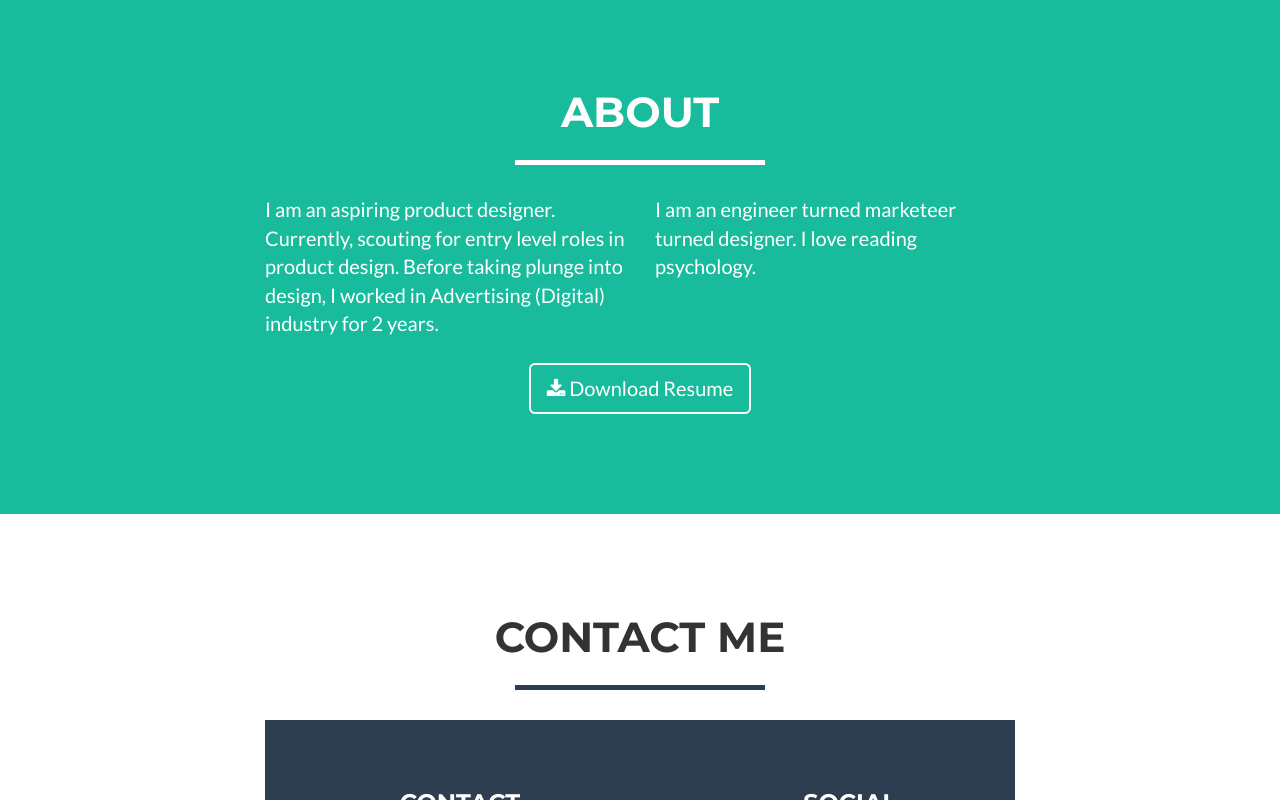
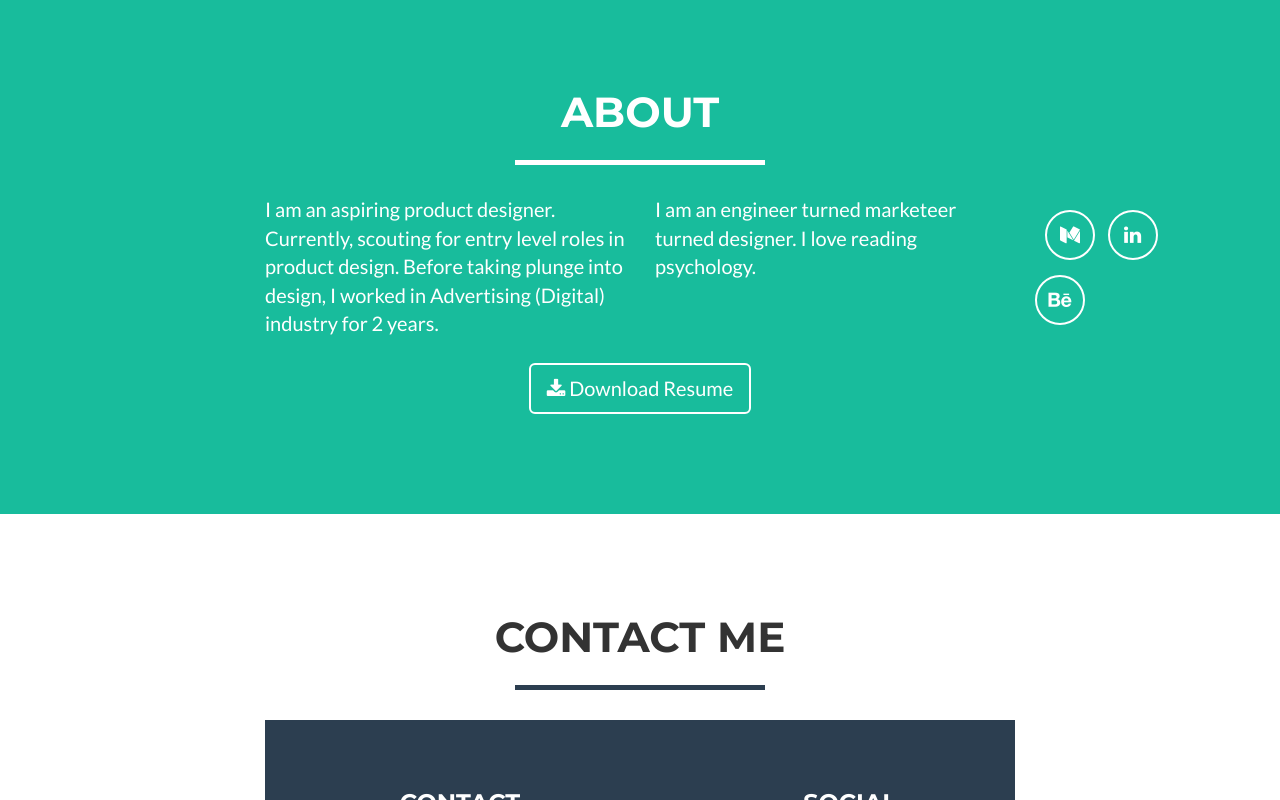
Before and after one commit to DineshSenapati/DineshSenapati.github.io, a website: page index.html in a window 1280 px wide. Shown: the part 1707-2507 px from the top of the page. Drawn offline with nearby package versions, Linux system fonts and the light colour scheme.

Commit message:
11
Testing

```diff
--- a/index.html
+++ b/index.html
@@ -9,7 +9,7 @@
     <meta name="description" content="">
     <meta name="author" content="">
 
-  <!--  <title>DSenapati</title> -->
+    <title>DSenapati</title>
 
     <!-- Bootstrap Core CSS -->
     <link href="vendor/bootstrap/css/bootstrap.min.css" rel="stylesheet">
@@ -42,7 +42,7 @@
                 <button type="button" class="navbar-toggle" data-toggle="collapse" data-target="#bs-example-navbar-collapse-1">
                     <span class="sr-only">Toggle navigation</span> Menu <i class="fa fa-bars"></i>
                 </button>
-                <a class="navbar-brand" href="#page-top">Dinesh</a>
+              <!--  <a class="navbar-brand" href="#page-top">Dinesh</a> -->
             </div>
 
             <!-- Collect the nav links, forms, and other content for toggling -->
@@ -178,6 +178,18 @@
                 <div class="col-lg-4">
                     <p> I am an engineer turned marketeer turned designer. I love reading psychology.</p>
                 </div>
+                <ul class="list-inline">
+                    <li>
+                    <li>
+                        <a href="https://medium.com/@deesenapati" class="btn-social btn-outline"><span class="sr-only">Twitter</span><i class="fa fa-fw fa-medium"></i></a>
+                    </li>
+                    <li>
+                        <a href="https://www.linkedin.com/in/dineshkumarsenapati/" class="btn-social btn-outline"><span class="sr-only">Linked In</span><i class="fa fa-fw fa-linkedin"></i></a>
+                    </li>
+                    <li>
+                        <a href="https://www.behance.net/DineshKumarSenapati" class="btn-social btn-outline"><span class="sr-only">Behance</span><i class="fa fa-fw fa-behance"></i></a>
+                    </li>
+                </ul>
                 <div class="col-lg-8 col-lg-offset-2 text-center">
                     <a href="https://www.dropbox.com/s/hzs5nw3m3p16hpq/DineshKumarS.pdf?dl=0" class="btn btn-lg btn-outline">
                         <i class="fa fa-download"></i> Download  Resume
```
